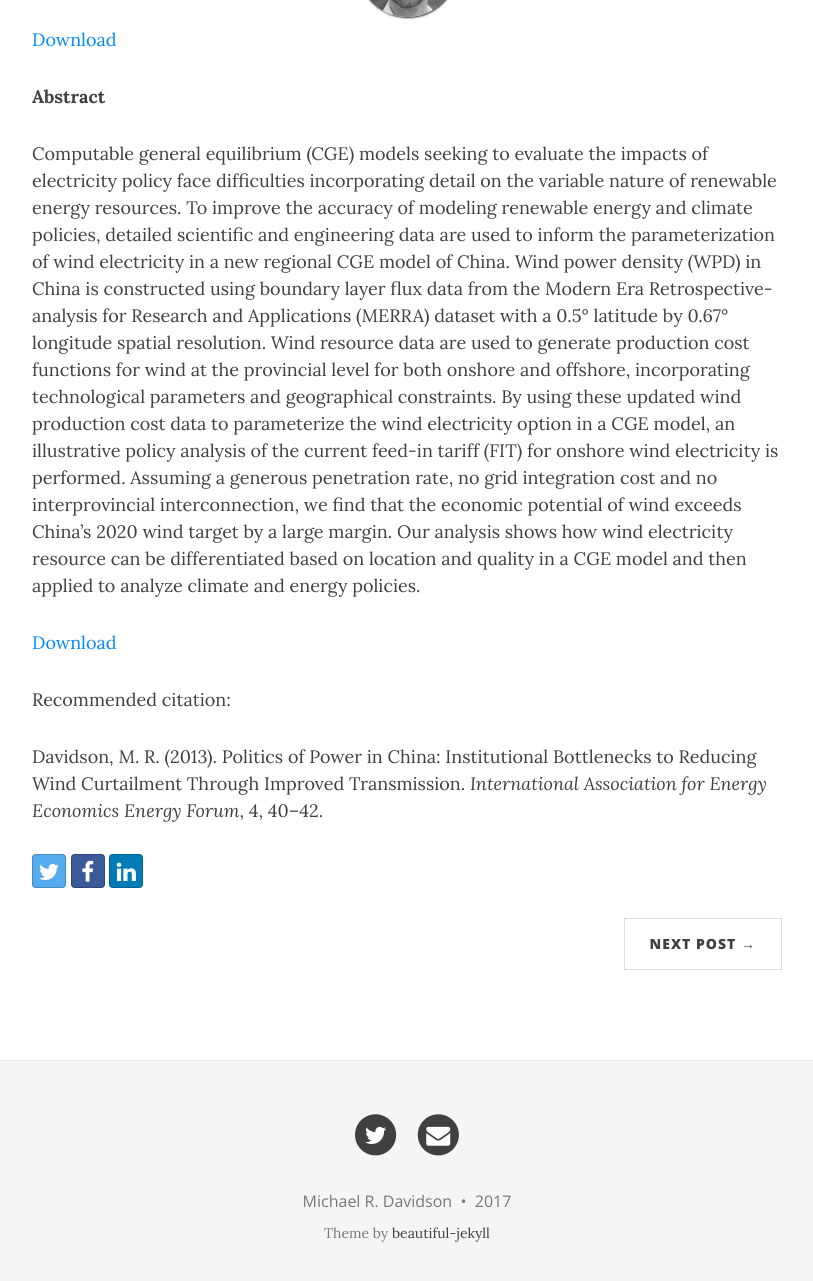
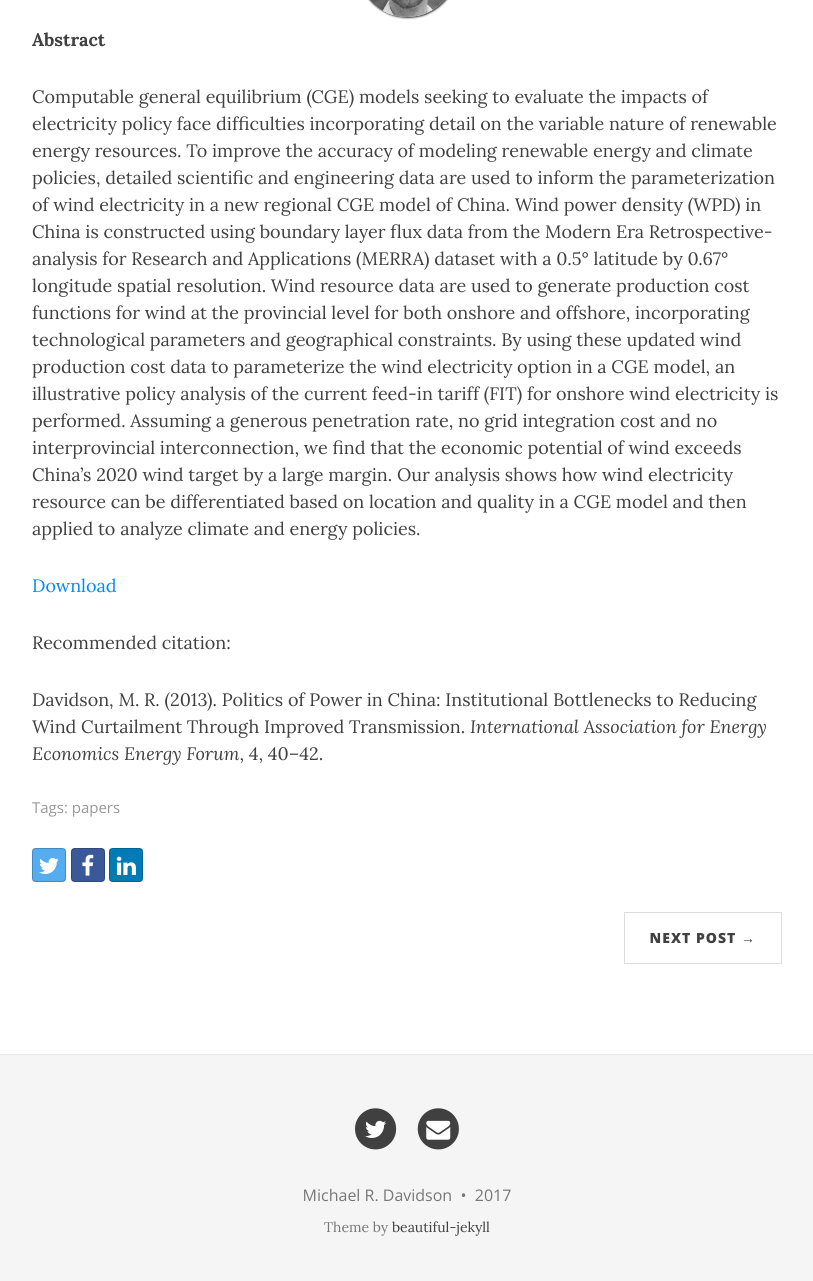
Before and after one commit to east-winds/east-winds.github.io, a Jekyll site: the page built from _posts/2013-09-01-politics-power-china-wind-curtailment-transmission.md, in a window 1280 px wide and 1398 px high, cut to the strip 104-1385 px from the top of the window. Shown: the whole strip, without its empty margins (233-1046 px from the left). Built offline with Jekyll 4.4.1, drawn with Linux system fonts in a browser that asks for light colours; nearby versions of some CDN libraries.

Commit message:
Posts update

```diff
--- a/_posts/2013-09-01-politics-power-china-wind-curtailment-transmission.md
+++ b/_posts/2013-09-01-politics-power-china-wind-curtailment-transmission.md
@@ -1,12 +1,10 @@
 ---
 layout: paper
-title: Politics of Power in China: Institutional Bottlenecks to Reducing Wind Curtailment Through Improved Transmission
+title: Politics of Power in China - Institutional Bottlenecks to Reducing Wind Curtailment Through Improved Transmission
 subtitle: Davidson, M. R. (2013). International Association for Energy Economics (IAEE) Energy Forum.
 tags: [papers]
 
 ---
-
-[Download](https://www.iaee.org/en/publications/newsletterdl.aspx?id=216)
 
 **Abstract**
 
```
Also changed, not shown: _posts/2014-04-01-integrated-assessment-china-wind-energy.md (+0 -2 lines), _posts/2014-05-09-ms-thesis.md (+0 -2 lines), _posts/2016-04-01-political-economy-framework-wind-china.md (+0 -2 lines).
